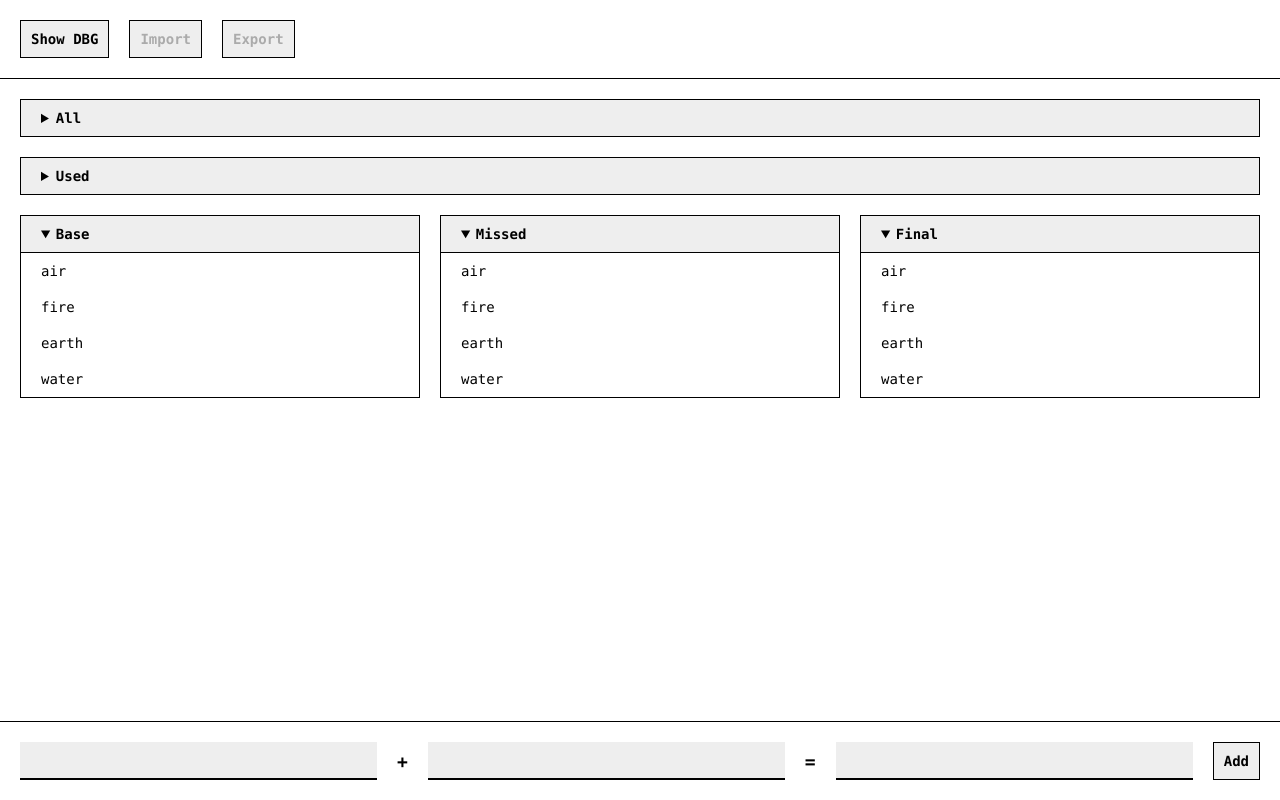
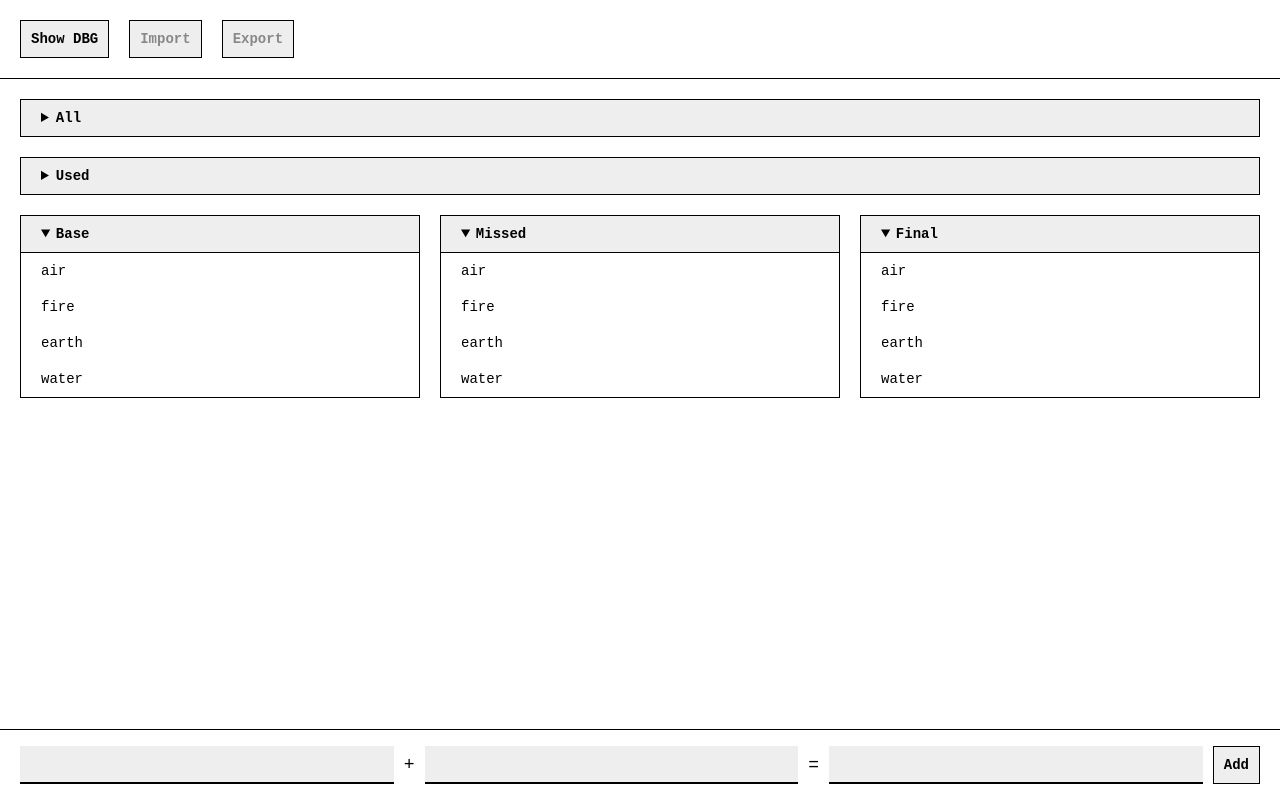
Before and after one commit to maxshymchuk/alchemist-builder, a website built with Vite: page index.html in a window 1280 px wide. Built offline with nearby package versions, Linux system fonts and the light colour scheme.

Commit message:
fix: redesign

```diff
--- a/index.html
+++ b/index.html
@@ -31,9 +31,16 @@
             --fs-big: 18px;
         }
 
+        @media (max-width: 400px) {
+            :root {
+                --unit: 5px;
+            }
+        }
+
         * {
             box-sizing: border-box;
-            font-family: Consolas;
+            font-family: "Courier New";
+            font-weight: normal;
         }
 
         *:focus {
@@ -47,10 +54,11 @@
 
         html, body {
             margin: 0;
-            height: 100vh;
+            height: 100%;
             overflow: hidden;
             font-size: var(--fs);
             color: var(--text);
+            touch-action: pan-x pan-y;
         }
 
         body {
@@ -62,6 +70,12 @@
             padding: var(--unit);
             background-color: var(--input-bg);
             font-size: var(--fs);
+            color: var(--text);
+            border-radius: 0;
+        }
+
+        input:disabled, button:disabled {
+            color: var(--text-muted);
         }
 
         input[type="text"] {
@@ -72,7 +86,7 @@
         input[type="button"],
         button {
             border: var(--border-width) var(--border-style) var(--border-color);
-            font-weight: 600;
+            font-weight: bolder;
             cursor: pointer;
         }
 
@@ -87,39 +101,42 @@
             padding: var(--gap);
         }
 
-        main details:nth-child(-n + 2) {
+        main .list-wrapper {
+            display: flex;
+            flex-direction: column;
+            min-height: 0;
+            height: 100%;
+        }
+
+        main .list-wrapper:nth-child(-n + 2) {
             grid-column: span var(--columns);
         }
 
-        main details {
+        main .list-wrapper details summary {
+            user-select: none;
+            font-weight: bolder;
+            padding: var(--unit) var(--gap);
+            cursor: pointer;
+            background-color: var(--input-bg);
             border: var(--border-width) var(--border-style) var(--border-color);
-            overflow-y: hidden;
         }
 
-        main details > div:empty::before {
+        main .list-wrapper details[open] + .list {
+            display: block;
+        }
+
+        main .list-wrapper .list {
+            display: none;
+            overflow-y: auto;
+            border: var(--border-width) var(--border-style) var(--border-color);
+            border-top: none;
+        }
+
+        main .list-wrapper .list:empty::before {
             display: block;
             content: "Empty";
             color: var(--text-muted);
             padding: var(--unit) var(--gap);
-        }
-
-        main details[open] {
-            overflow-y: auto;
-            height: 100%;
-        }
-
-        main details[open] summary {
-            border-bottom: var(--border-width) var(--border-style) var(--border-color);
-        }
-
-        main details summary {
-            user-select: none;
-            font-weight: 600;
-            padding: var(--unit) var(--gap);
-            cursor: pointer;
-            position: sticky;
-            top: 0;
-            background-color: var(--input-bg);
         }
 
         .record {
@@ -132,7 +149,7 @@
 
         .record-description {
             font-size: var(--fs-small);
-            font-weight: 300;
+            font-weight: lighter;
         }
 
         header {
@@ -147,18 +164,20 @@
         footer {
             display: grid;
             grid-template-columns: repeat(3, minmax(100px, auto) min-content);
-            gap: var(--unit) var(--gap);
+            gap: var(--unit);
             align-items: center;
+            align-content: center;
             padding: var(--gap);
             border-top: var(--border-width) var(--border-style) var(--border-color);
-            font-weight: 600;
+            font-weight: bolder;
             font-size: var(--fs-big);
+            overflow: auto hidden;
         }
 
         footer .error {
             grid-column: span 6;
             color: red;
-            font-weight: 300;
+            font-weight: lighter;
             font-size: var(--fs-small);
         }
     </style>
@@ -173,26 +192,36 @@
         <input id="debug-add-10" type="button" value="Add 10 records" />
     </header>
     <main id="lists">
+        <div class="list-wrapper">
             <details>
                 <summary>All</summary>
-            <div id="list-all"></div>
             </details>
+            <div id="list-all" class="list"></div>
+        </div>
+        <div class="list-wrapper">
             <details>
                 <summary>Used</summary>
-            <div id="list-used"></div>
             </details>
+            <div id="list-used" class="list"></div>
+        </div>
+        <div class="list-wrapper">
             <details open>
                 <summary>Base</summary>
-            <div id="list-base"></div>
             </details>
+            <div id="list-base" class="list"></div>
+        </div>
+        <div class="list-wrapper">
             <details open>
                 <summary>Missed</summary>
-            <div id="list-missed"></div>
             </details>
+            <div id="list-missed" class="list"></div>
+        </div>
+        <div class="list-wrapper">
             <details open>
                 <summary>Final</summary>
-            <div id="list-final"></div>
             </details>
+            <div id="list-final" class="list"></div>
+        </div>
     </main>
     <footer>
         <input id="elem1" type="text" />
```
Lines whose indentation alone changed are shown as unchanged.
